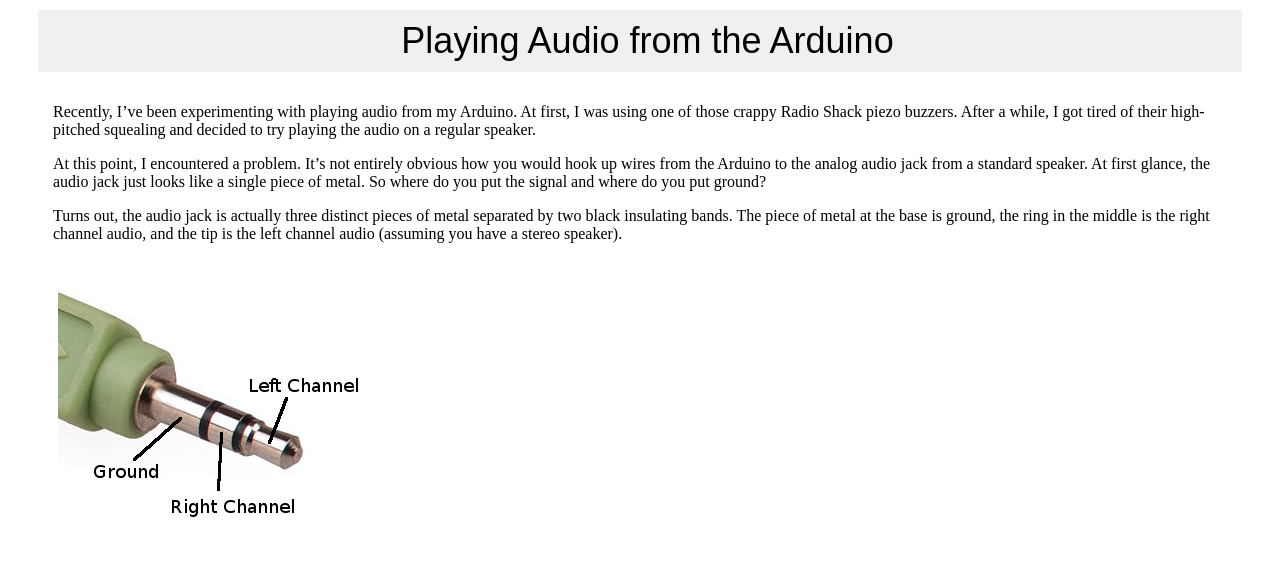
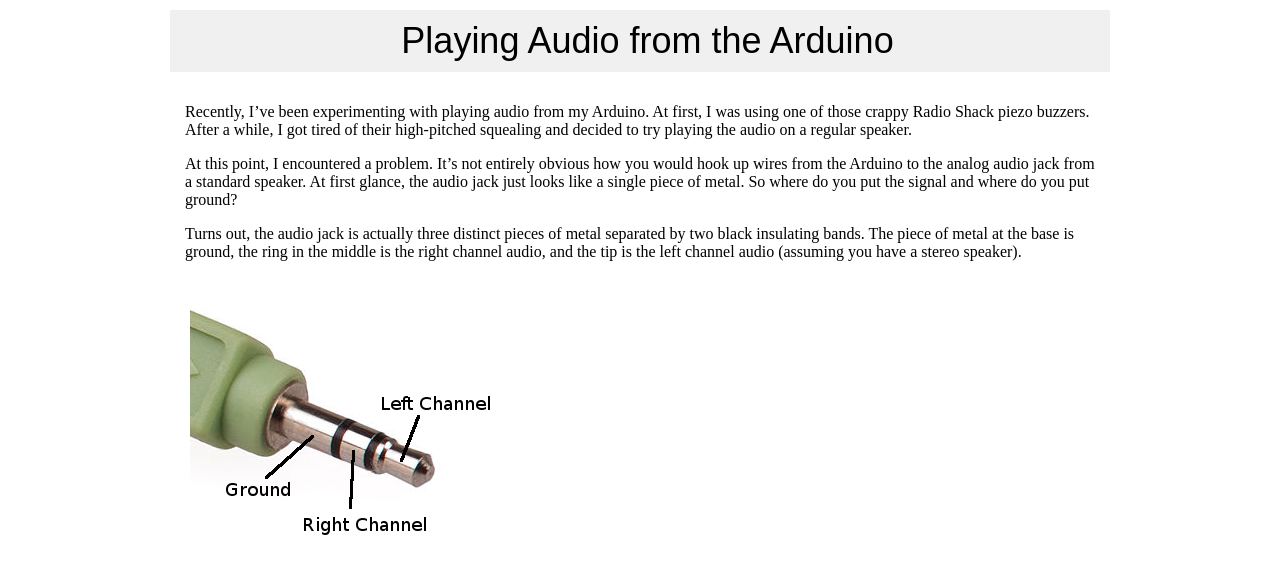
Before and after one commit to zhemao/zhemao.github.com, a Jekyll site: the page built from _posts/2013-01-25-arduino-audio.markdown, in a window 1280 px wide. Shown: the top 578 px of the page. Built offline with Jekyll 4.4.1, drawn with Linux system fonts in a browser that asks for light colours.

Commit message:
center things on the page a bit

```diff
--- a/css/main.css
+++ b/css/main.css
@@ -13,6 +13,19 @@ h2 {
   margin-top:10px;
   margin-bottom:10px;
 }
+
+body {
+    max-width: 1000px;
+    margin-left: auto;
+    margin-right: auto;
+}
+
+iframe {
+    margin-left: auto;
+    margin-right: auto;
+    display: block;
+}
+
 #main {
   margin: 10px;
   padding: 5px;
```
